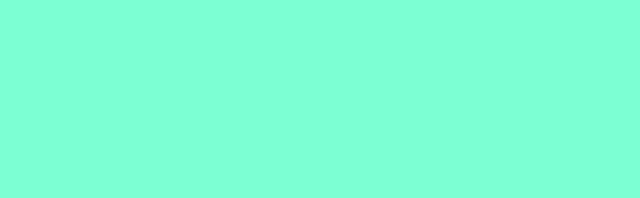
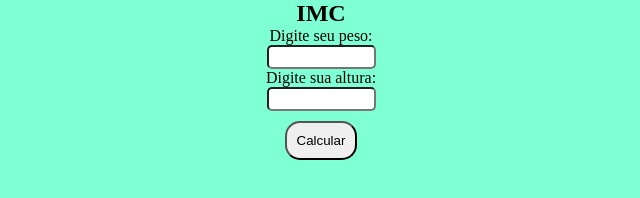
Before and after one commit to LucasAMiranda/Estudando-JS-Typescript, a plain HTML site: page index.html in a window 1280 px wide. Shown: the whole page, without its empty margins (319-959 px from the left). Drawn offline with Linux system fonts and the light colour scheme.

Commit message:
upgrade 1.0

```diff
--- a/IMC.js
+++ b/IMC.js
@@ -4,8 +4,8 @@ function resultado(){
     let imc;
     let peso =  document.getElementById("peso").value
     let altura = document.getElementById("altura").value
-    let convPeso = Number(peso);
-    let convAltura = Number(altura);
+    let convPeso = Number(peso)
+    let convAltura = Number(altura)
 
     imc = convPeso / convAltura * convAltura;
 
@@ -20,16 +20,16 @@ function resultado(){
     else if(imc<=18.5 && imc <= 24.9){
         alert("Peso Normal")
     }
-    else if(imc == 18.5 && imc >= 24.9){
+    else if(imc >= 18.5 && imc >= 24.9){
         alert("Sobrepeso")
     }
-    else if(imc == 25.0  && imc == 29.0){
+    else if(imc == 25.0  && imc <= 29.0){
         alert("Pré-Obeso")
     }
-    else if(imc == 30  && imc >= 34.9){
+    else if(imc >= 30  && imc <= 34.9){
         alert("Obesidade I")
     }
-    else if(imc == 35.0  && imc >= 39.9){
+    else if(imc >= 35.0  && imc <= 39.9){
         alert("Obesidade II")
     }
     else if(imc >= 40.0){
--- a/index.html
+++ b/index.html
@@ -8,14 +8,20 @@
     <title>Document</title>
 </head>
 <body>
+    <div class="container">
 
+        <h2>IMC</h2>
 
+            <form action="" class="form_centraliza" >
+                <label for="">Digite seu peso: </label>
+                <input type="text" name="" id="peso">
+                <label for="">Digite sua altura: </label>
+                <input type="text" name="" id="altura">
+                <button id="btn_click" onclick="resultado()">Calcular</button>
+            </form>
 
-    <script src="" type="text/javascript">
+    </div>
 
-        let nome = "Lucas";
-        console.log(nome);
-
-    </script>
+    <script src="IMC.js"></script>
 </body>
 </html>
--- a/multiplos3_5.js
+++ b/multiplos3_5.js
@@ -11,7 +11,7 @@ for(i=0;i<=1000;i++){
 }
 */
 
-while(i <= 1000){
+while(i < 1000){
     if(i % mult5 ===  0  || i %  mult3  === 0){
         console.log(  i  +  i)
     }
--- a/style.css
+++ b/style.css
@@ -39,3 +39,8 @@ button {
   align-content: center;
   text-align: center;
 }
+
+#btn_click {
+  border-radius: 15px;
+  padding: 10px;
+}
```
